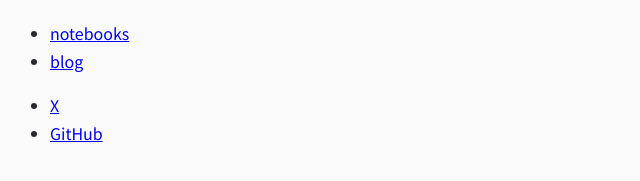
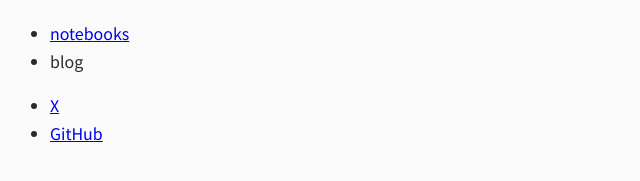
Before and after one commit to toyskip725/toyskip725.github.io, a website: page index.html in a window 1280 px wide. Shown: the part 407-588 px from the top of the page, 0-640 px from the left. Drawn offline with Linux system fonts and the light colour scheme.

Commit message:
[feature] delete blog link

```diff
--- a/index.html
+++ b/index.html
@@ -26,7 +26,7 @@
       <h1>Links</h1>
       <ul>
         <li><a href="https://toyskip725.github.io/notebooks/">notebooks</a></li>
-        <li><a href="https://toyskip725.github.io/blog/">blog</a></li>
+        <li>blog</li>
       </ul>
       <ul>
         <li><a href="https://x.com/toyskip725" target="_blank" rel="noopener noreferrer">X</a></li>
```
